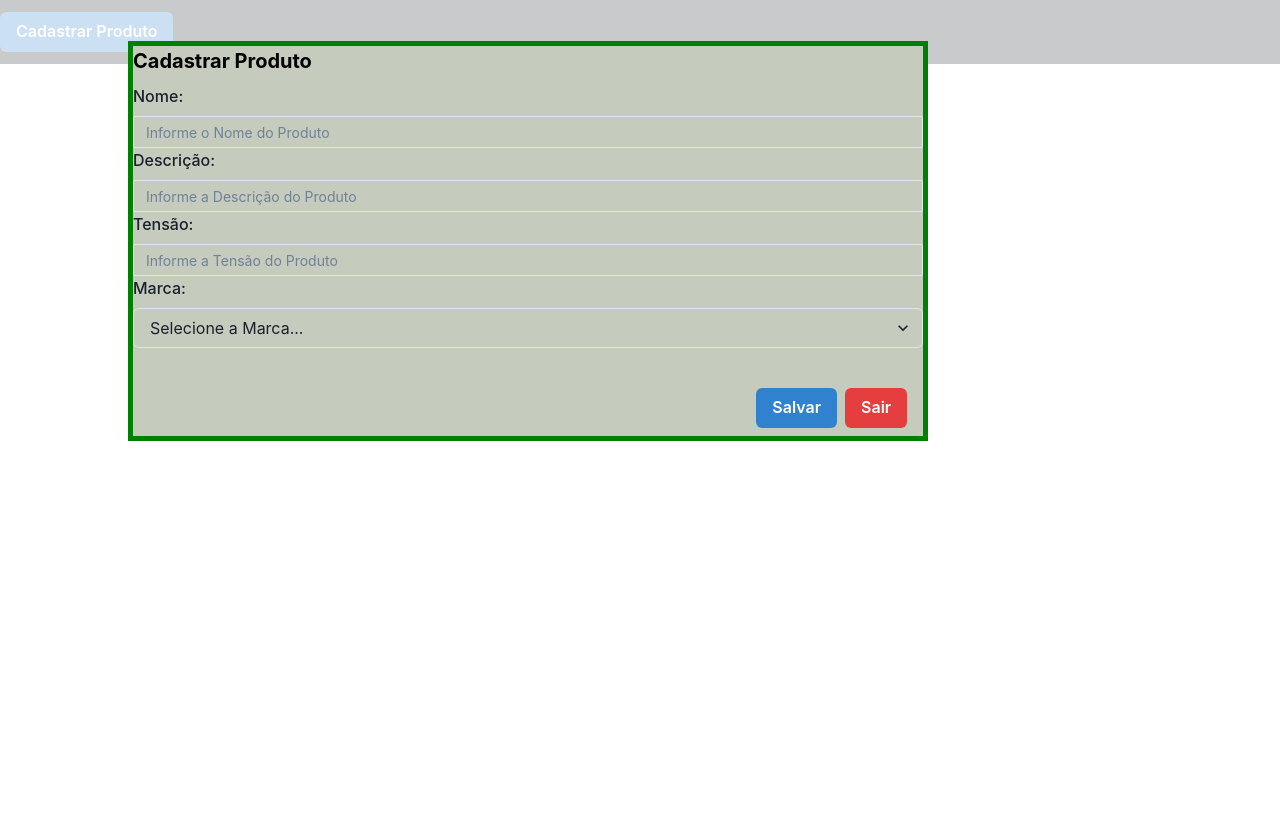
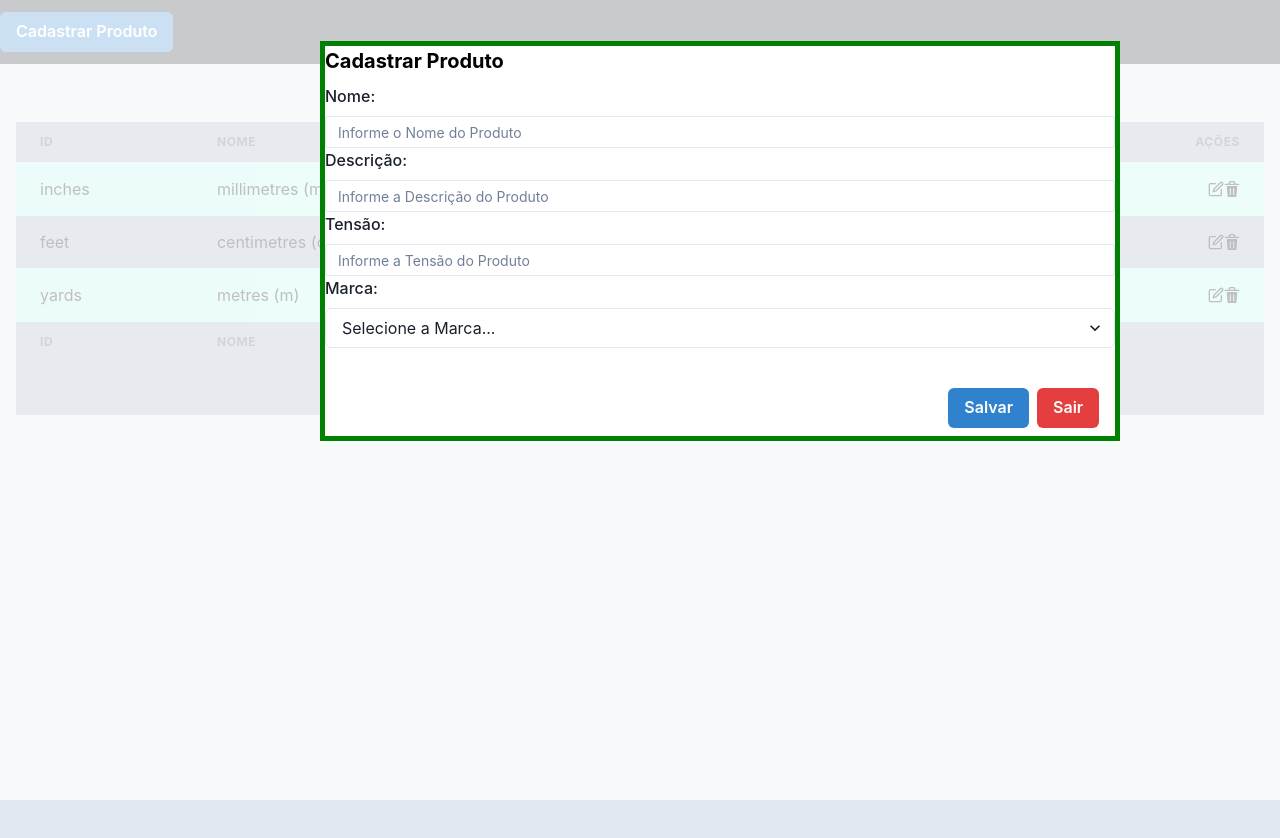
Before and after one commit to wasmont/teste_fullstack_php, a React (Create React App) app in the folder frontend/: page / in a window 1280 px wide. Both pictures are taken after a click on the button "Cadastrar Produto". Shown: the top 838 px of the page. Before the commit the page ends 800 px from the top, so only its background shows below. Built offline with nearby package versions, Linux system fonts and the light colour scheme.

Commit message:
Preparação de Layout Tela CRUD Produtos

```diff
--- a/frontend/package.json
+++ b/frontend/package.json
@@ -3,6 +3,8 @@
   "version": "0.1.0",
   "private": true,
   "dependencies": {
+    "@chakra-ui/icons": "^2.0.19",
+    "@chakra-ui/modal": "^2.2.12",
     "@chakra-ui/react": "^2.7.1",
     "@emotion/react": "^11.11.1",
     "@emotion/styled": "^11.11.0",
--- a/frontend/src/App.css
+++ b/frontend/src/App.css
@@ -36,3 +36,8 @@
     transform: rotate(360deg);
   }
 }
+
+.Acoes-grid {
+  float: right;
+  display: inline-flex;
+}
--- a/frontend/src/App.js
+++ b/frontend/src/App.js
@@ -1,6 +1,18 @@
 import './App.css';
 import React from 'react';
 import Modal from './components/modal/ModalCadastro.js';
+import AlertDialog from './components/AlertDialog/AlertDialogComponent.js';
+import {Box,Divider,Text,
+  Table,
+  Thead,
+  Tbody,
+  Tfoot,
+  Tr,
+  Th,
+  Td,
+  TableCaption,
+  TableContainer,
+} from '@chakra-ui/react'
 
 function App() {
 
@@ -8,9 +20,65 @@ function App() {
     <div className="App">
       <header className="App-header">
         <div id="modal-cadastro">
-          <Modal />
+          <Modal nome="Cadastrar"/>
         </div>
       </header>
+      <div>
+        <Box bg='#E2E8F0' w='100%' h="100vh"  p={4} color='black'>
+          <Text fontSize='27px'>Lista de Produtos:</Text>
+          <Divider bg='tomato' orientation='horizontal'/>
+          <TableContainer bg='#A0AEC0'>
+            <Table variant='striped' colorScheme='teal' size="md">
+              <TableCaption>Produtos Eletrônicos - @author: Washington Monteiro/2023</TableCaption>
+              <Thead>
+                <Tr>
+                  <Th>ID</Th>
+                  <Th>NOME</Th>
+                  <Th>DESCRIÇÃO</Th>
+                  <Th>MARCA</Th>
+                  <Th isNumeric>TENSAO</Th>
+                  <Th isNumeric>AÇÕES</Th>
+                </Tr>
+              </Thead>
+              <Tbody>
+                <Tr>
+                  <Td>inches</Td>
+                  <Td>millimetres (mm)</Td>
+                  <Td>25.4</Td>
+                  <Td>25.4</Td>
+                  <Td isNumeric>25.4</Td>
+                  <Td><span className="Acoes-grid"><div id="modal-cadastro"><Modal nome="Alterar"/></div><AlertDialog/></span></Td>
+                </Tr>
+                <Tr>
+                  <Td>feet</Td>
+                  <Td>centimetres (cm)</Td>
+                  <Td>30.48</Td>
+                  <Td>25.4</Td>
+                  <Td isNumeric>25.4</Td>
+                  <Td><span className="Acoes-grid"><div id="modal-cadastro"><Modal nome="Alterar"/></div><AlertDialog/></span></Td>
+                </Tr>
+                <Tr>
+                  <Td>yards</Td>
+                  <Td>metres (m)</Td>
+                  <Td>0.91444</Td>
+                  <Td>25.4</Td>
+                  <Td isNumeric>25.4</Td>
+                  <Td><span className="Acoes-grid"><div id="modal-cadastro"><Modal nome="Alterar"/></div><AlertDialog/></span></Td>
+                </Tr>
+              </Tbody>
+              <Tfoot>
+                <Tr>
+                  <Th >ID</Th>
+                  <Th>NOME</Th>
+                  <Th>DESCRIÇÃO</Th>
+                  <Th >MARCA</Th>
+                  <Th>TENSÃO</Th>
+                </Tr>
+              </Tfoot>
+            </Table>
+          </TableContainer>
+        </Box>
+      </div>
     </div>
   );
 }
--- /dev/null
+++ b/frontend/src/components/AlertDialog/AlertDialogComponent.js
@@ -0,0 +1,50 @@
+import React from 'react';
+import { Button, useDisclosure,
+    AlertDialog,
+    AlertDialogBody,
+    AlertDialogFooter,
+    AlertDialogHeader,
+    AlertDialogContent,
+    AlertDialogOverlay,
+    AlertDialogCloseButton,
+  } from '@chakra-ui/react';
+import { DeleteIcon } from '@chakra-ui/icons';
+
+function AlertDialogComponent () {
+    const { isOpen, onOpen, onClose } = useDisclosure()
+    const cancelRef = React.useRef()
+
+    return (
+      <>
+        <DeleteIcon onClick={onOpen}/>
+        <AlertDialog
+          isOpen={isOpen}
+          leastDestructiveRef={cancelRef}
+          onClose={onClose}
+        >
+          <AlertDialogOverlay>
+            <AlertDialogContent>
+              <AlertDialogHeader fontSize='lg' fontWeight='bold'>
+                Aviso
+              </AlertDialogHeader>
+
+              <AlertDialogBody>
+                Deseja remover o item?
+              </AlertDialogBody>
+
+              <AlertDialogFooter>
+                <Button ref={cancelRef} onClick={onClose}>
+                  Cancelar
+                </Button>
+                <Button colorScheme='red' onClick={onClose} ml={3}>
+                  Deletar
+                </Button>
+              </AlertDialogFooter>
+            </AlertDialogContent>
+          </AlertDialogOverlay>
+        </AlertDialog>
+      </>
+    )
+  }
+
+  export default AlertDialogComponent;
--- a/frontend/src/components/modal/Modal.css
+++ b/frontend/src/components/modal/Modal.css
@@ -2,18 +2,18 @@
     width: 800px;
     height: 400px;
     margin-top: 41px;
-    margin-left: 10%;
+    margin-left: 25%;
     border: 5px solid green;
-    background-color: #c5ccbd;
+    background-color: white;
 }
 
 .Formulario{
-    background-color: #c5ccbd;
+    background-color: white;
     margin-bottom: 40px;
 }
 
 .Botao-sair{
     margin-right: 2%;
     float: right;
-    background-color: #c5ccbd;
+    background-color: white;
 }
--- a/frontend/src/components/modal/ModalCadastro.js
+++ b/frontend/src/components/modal/ModalCadastro.js
@@ -12,11 +12,12 @@ import {
           Input,
           Select
         } from '@chakra-ui/react'
+import { EditIcon } from '@chakra-ui/icons'
 
 // Setar a modal
 Modal.setAppElement(document.getElementById('modal-cadastro'));
 
-function ModalCadastro() {
+function ModalCadastro(props) {
   // Hook que demonstra se a modal está aberta ou não
   const [modalIsOpen, setIsOpen] = React.useState(false);
 
@@ -30,10 +31,17 @@ function ModalCadastro() {
     setIsOpen(false);
   }
 
+  function MyButton(tipo) {
+      if (tipo=='Alterar') {
+          return <EditIcon onClick={abrirModal}/>
+      }
+      return <Button colorScheme='blue' onClick={abrirModal}>{tipo} Produto</Button>
+  }
+
   return (
     <div>
       <Stack spacing={4} direction='row' align='left'>
-        <Button colorScheme='blue' onClick={abrirModal}>Cadastrar Produto</Button>
+        {MyButton(props.nome)}
       </Stack>
       <Modal
         isOpen={modalIsOpen}
@@ -43,8 +51,8 @@ function ModalCadastro() {
       >
         <div className='Formulario'>
           <FormControl as='fieldset'>
-            <FormLabel as='legend'>
-              <Text as="b" fontSize='20px' color='black'>Cadastrar Produto</Text>
+            <FormLabel as='legend' align='center'>
+              <Text as="b" fontSize='20px' color='black'>{props.nome} Produto</Text>
             </FormLabel>
 
             <FormLabel as="b">Nome:</FormLabel>
```
Also changed, not shown: 1 other file (tests, documents, lock files or other folders).
